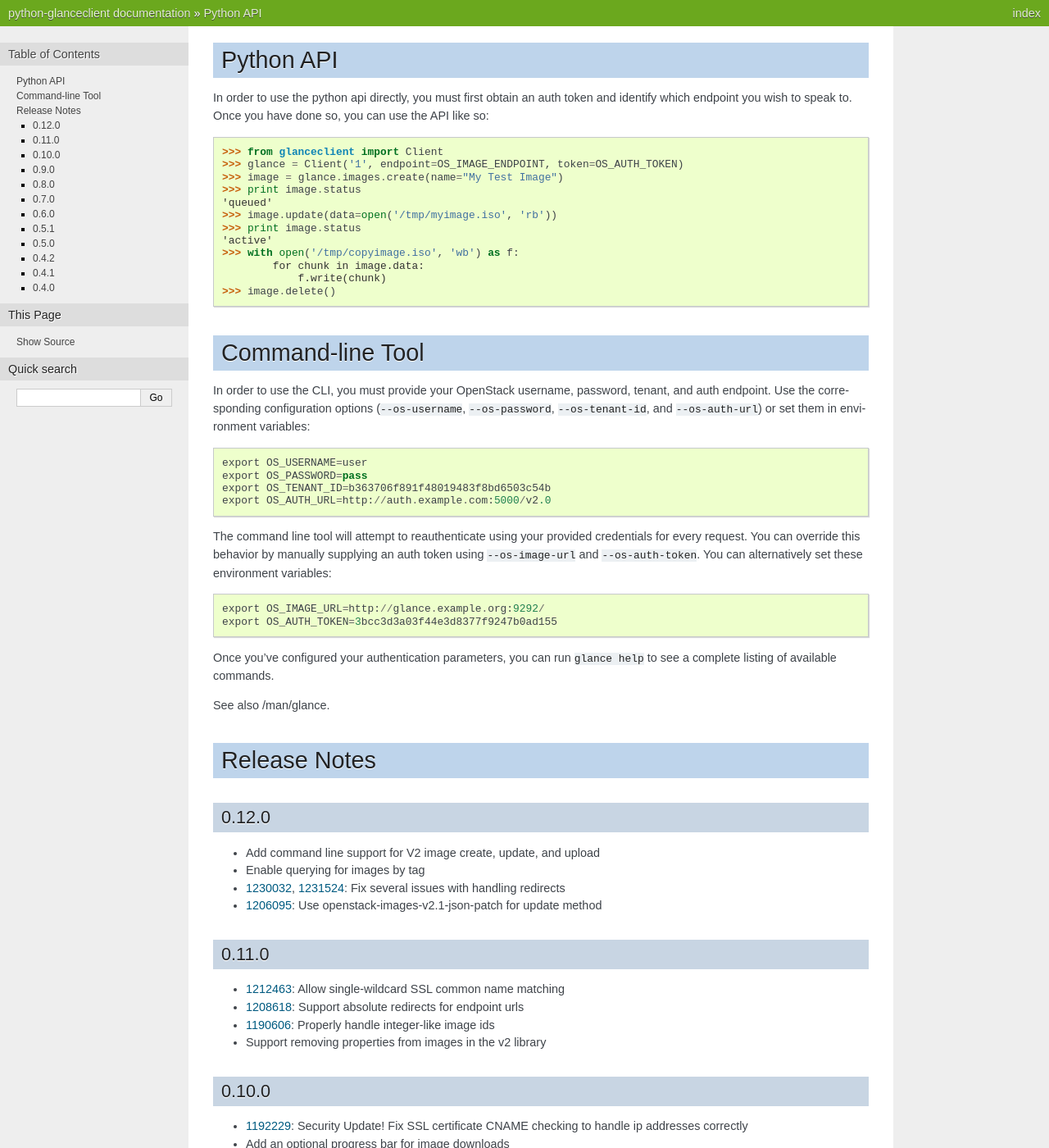
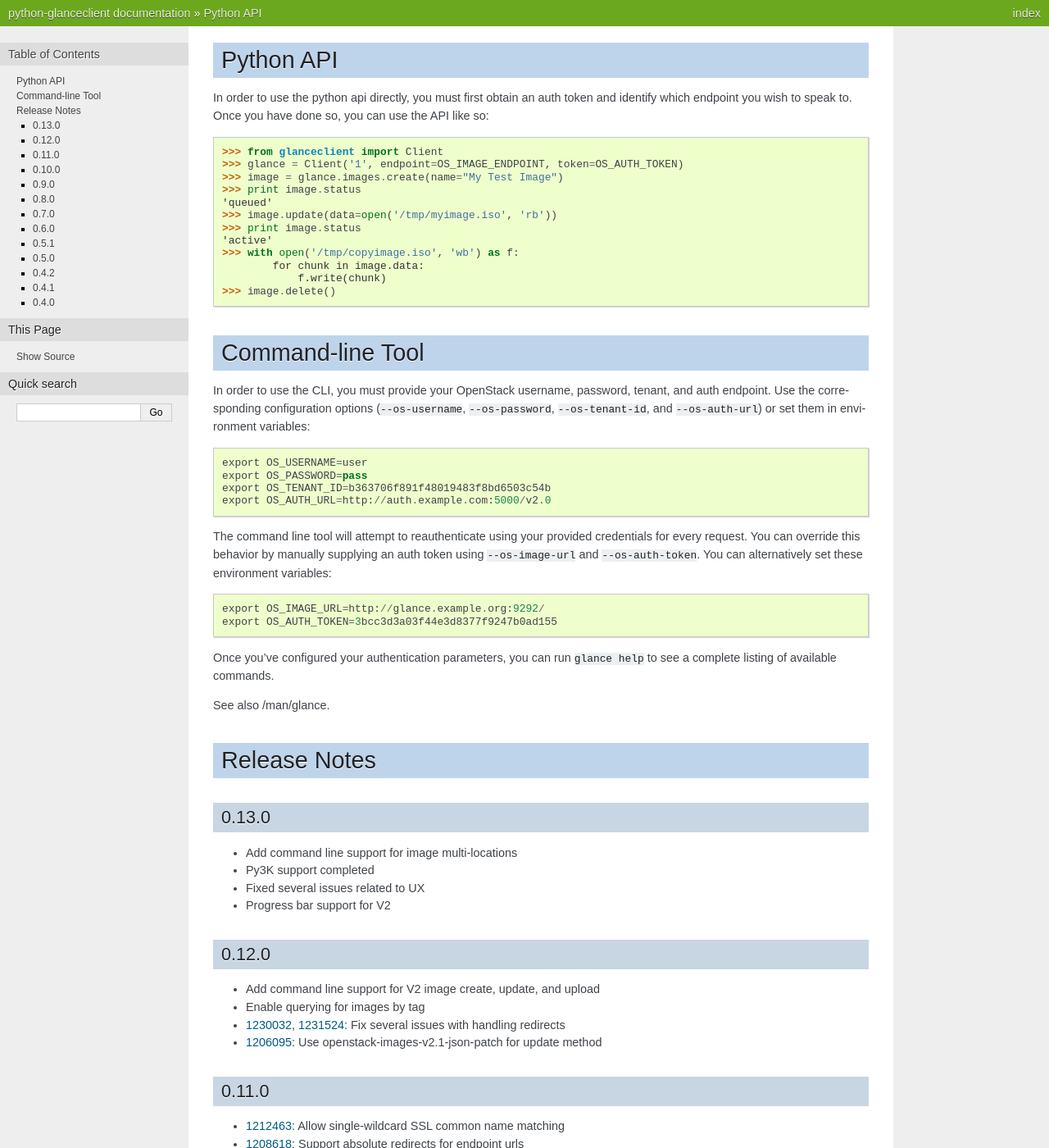
Before and after one commit to openstack/python-glanceclient, a Sphinx documentation site: the page built from doc/source/index.rst, in a window 1280 px wide and 1400 px high. Shown: the whole window at 82% size. Built offline with Sphinx 7.4.7, drawn with Linux system fonts in a browser that asks for light colours.

Commit message:
Added release notes for 0.13.0
Change-Id: I51374661a5ce58cd2a970a75893b1251ab6e176b

```diff
--- a/doc/source/index.rst
+++ b/doc/source/index.rst
@@ -36,6 +36,15 @@ See also :doc:`/man/glance`.
 
 Release Notes
 =============
+
+0.13.0
+------
+
+* Add command line support for image multi-locations
+* Py3K support completed
+* Fixed several issues related to UX
+* Progress bar support for V2
+
 
 0.12.0
 ------
```
